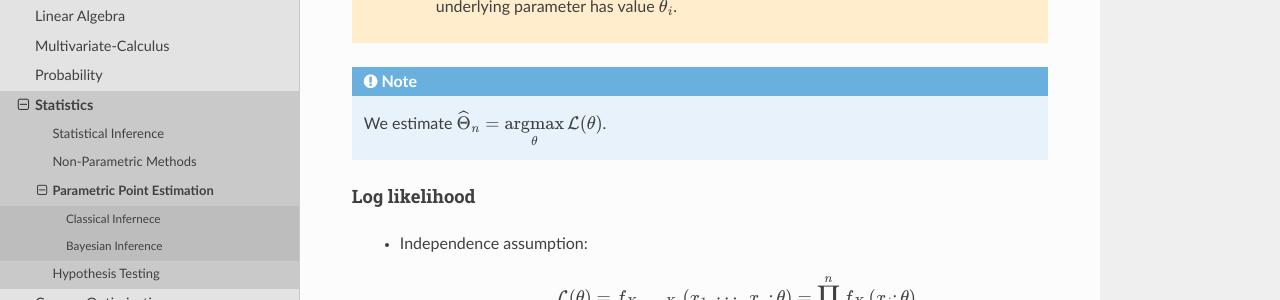
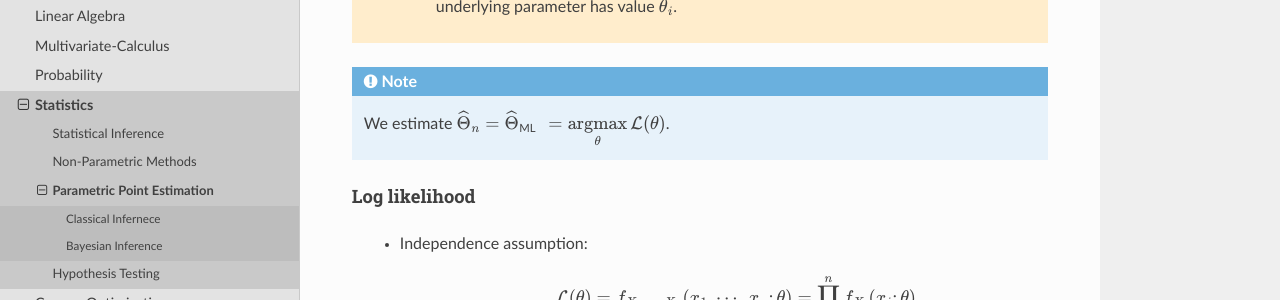
Before and after one commit to uselesstechjunks/leetcode, a Sphinx documentation site: the page built from docs/source/math/stat/pointest.rst, in a window 1280 px wide and 900 px high, scrolled down 1534 px. Shown: the part 146-446 px from the top of the window. Built offline with Sphinx 7.4.7 and the Read the Docs theme 2.0.0, drawn with Linux system fonts in a browser that asks for light colours.

Commit message:
Update pointest.rst

```diff
--- a/docs/source/math/stat/pointest.rst
+++ b/docs/source/math/stat/pointest.rst
@@ -59,7 +59,7 @@ Likelihood function
 		* If this probability is higher when :math:`\theta=\theta_i` compared to :math:`\theta=\theta_j`, it is more likely that the underlying parameter has value :math:`\theta_i`.
 
 .. note::
-	We estimate :math:`\widehat{\Theta}_n=\mathop{\underset{\theta}{\mathrm{argmax}}}\mathcal{L}(\theta)`.
+	We estimate :math:`\widehat{\Theta}_n=\widehat{\Theta}_{\text{ML}}=\mathop{\underset{\theta}{\mathrm{argmax}}}\mathcal{L}(\theta)`.
 
 Log likelihood
 --------------------------------------------------------------------------------
```
